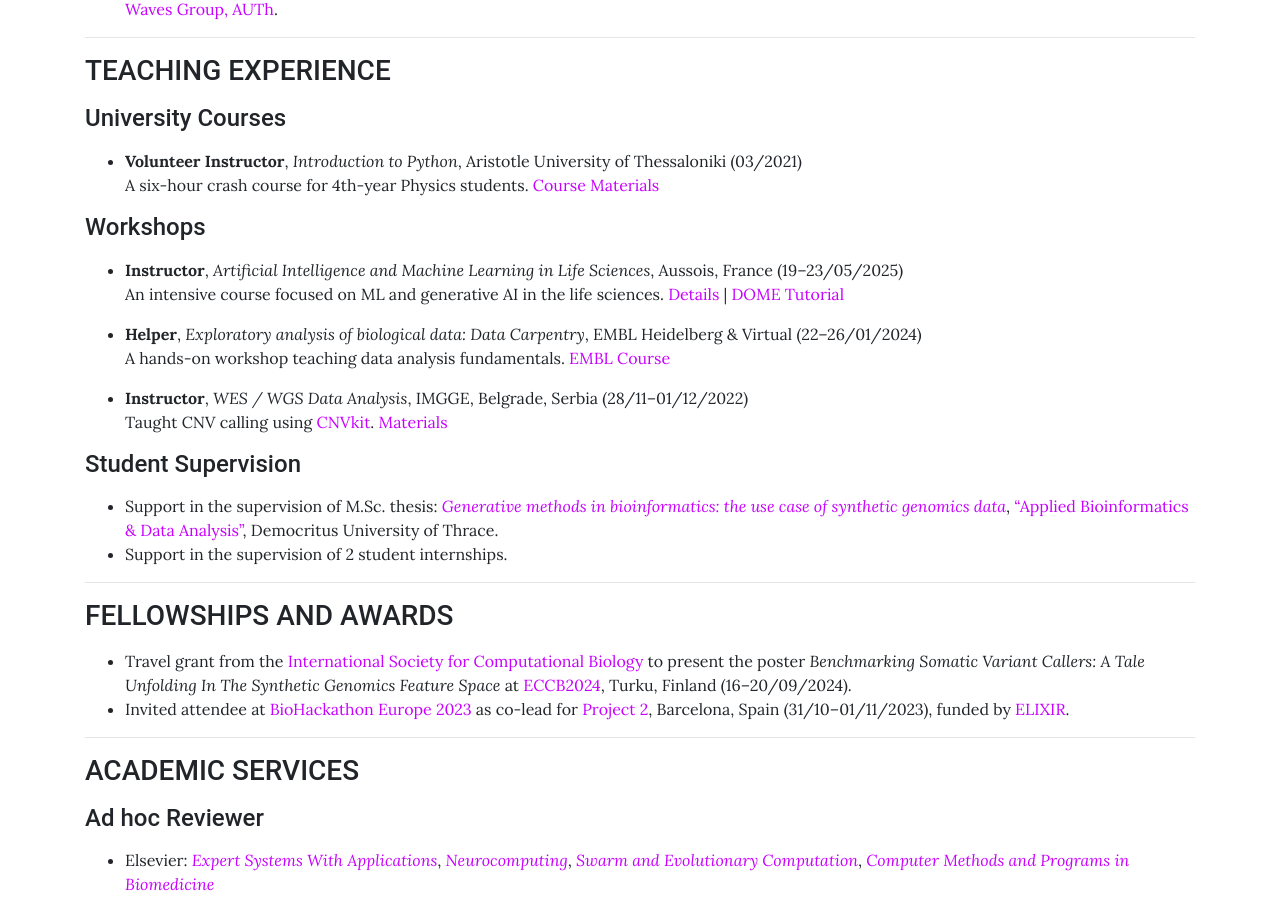
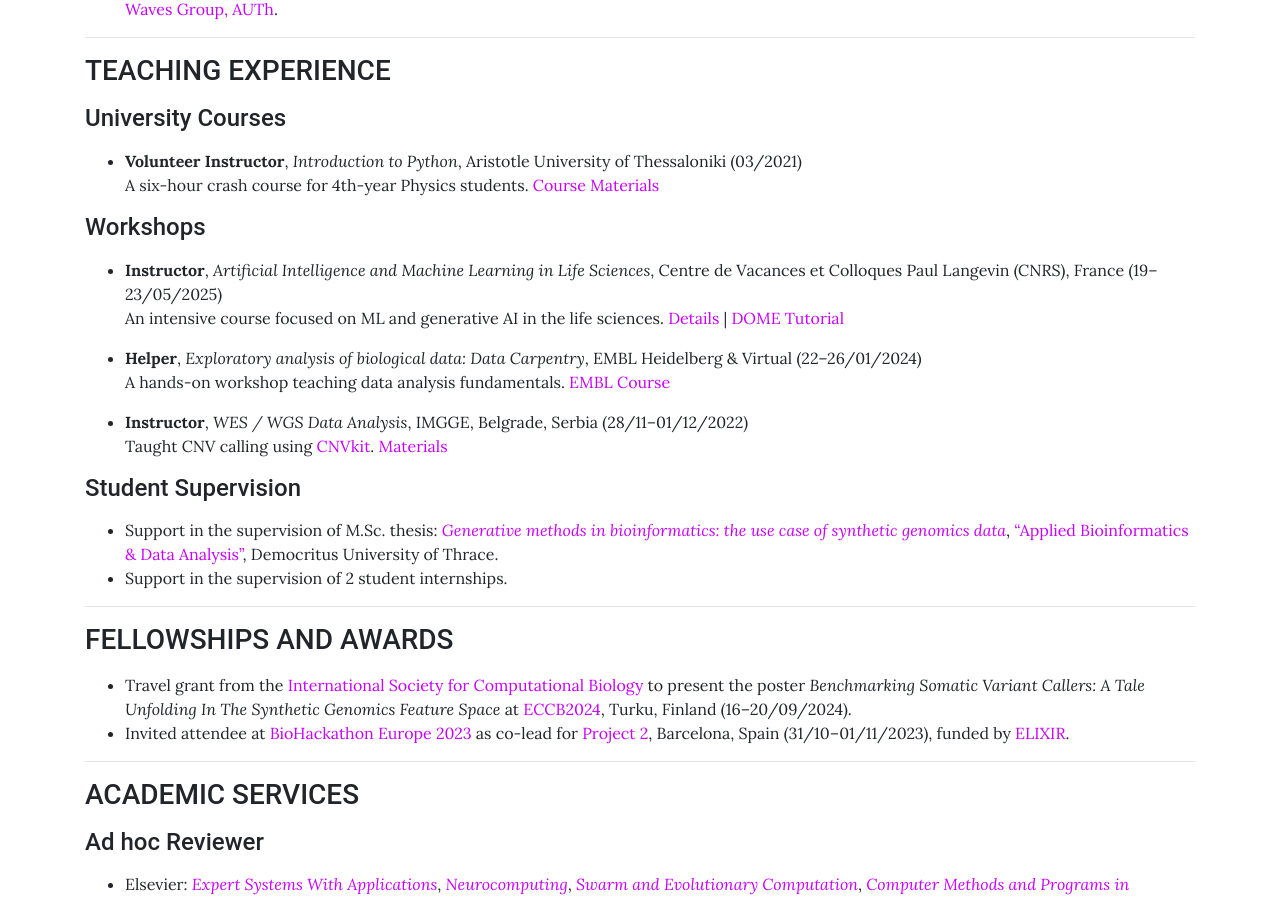
Before and after one commit to sfragkoul/sfragkoul.github.io, a Jekyll site: the page built from pages/CV.md, in a window 1280 px wide and 900 px high, scrolled down 1265 px. Built offline with Jekyll 4.4.1, drawn with Linux system fonts in a browser that asks for light colours.

Commit message:
Update CV.md

```diff
--- a/pages/CV.md
+++ b/pages/CV.md
@@ -60,7 +60,7 @@ background: /assets/img/groupLogo/CV.jpg
 
 #### Workshops
 
-- **Instructor**, *Artificial Intelligence and Machine Learning in Life Sciences*, Aussois, France (19–23/05/2025)
+- **Instructor**, *Artificial Intelligence and Machine Learning in Life Sciences*,  Centre de Vacances et Colloques Paul Langevin (CNRS), France (19–23/05/2025)
   An intensive course focused on ML and generative AI in the life sciences. [Details](https://moodle.france-bioinformatique.fr/course/view.php?id=34) | [DOME Tutorial](https://training.galaxyproject.org/training-material/topics/statistics/tutorials/dome/tutorial.html)
 
 - **Helper**, *Exploratory analysis of biological data: Data Carpentry*, EMBL Heidelberg & Virtual (22–26/01/2024)
```
